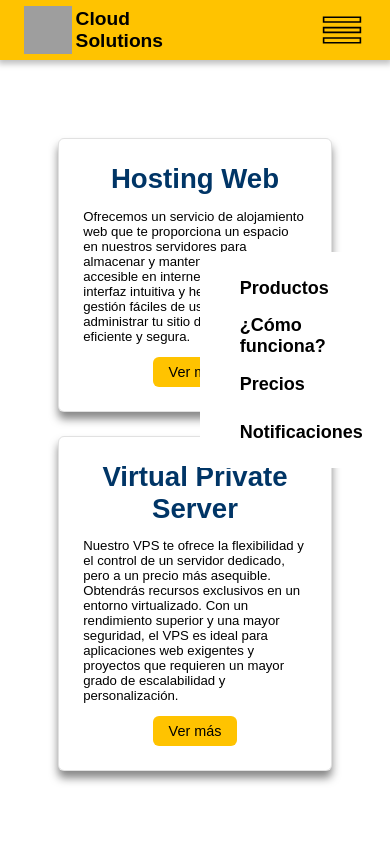
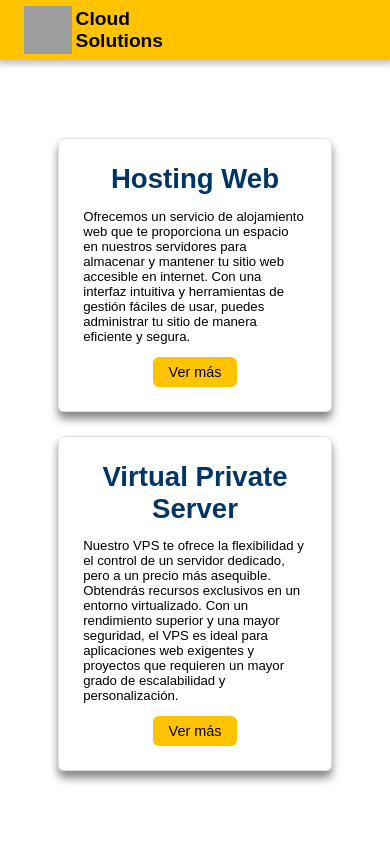
Before and after one commit to mshdvv/landing-page, a plain HTML site: page index.html in a window 390 px wide. Shown: the top 844 px of the page. Drawn offline with Linux system fonts and the light colour scheme; grey boxes are pictures that could not be loaded.

Commit message:
Fix nav-bar

```diff
--- a/index.html
+++ b/index.html
@@ -14,10 +14,7 @@
 	<p>Cloud Solutions</p>
       </div>
       <div class="nav-container">
-	<a id="menu-container" href="#">
-
 	<svg id="menu" width="800px" height="800px" viewBox="0 0 32 32" version="1.1" xmlns="http://www.w3.org/2000/svg" xmlns:xlink="http://www.w3.org/1999/xlink"> <g id="icomoon-ignore"> </g> <path d="M3.205 6.937v4.265h25.59v-4.265h-25.59zM27.729 10.136h-23.457v-2.133h23.457v2.133z" fill="#000000"> </path> <path d="M3.205 18.133h25.59v-4.265h-25.59v4.265zM4.271 14.934h23.457v2.133h-23.457v-2.133z" fill="#000000"> </path> <path d="M3.205 25.063h25.59v-4.265h-25.59v4.265zM4.271 21.864h23.457v2.133h-23.457v-2.133z" fill="#000000"> </path> </svg>
-	</a>
 	<nav id="nav-bar">
 	  <ul>
 	    <li><a class="nav-link" href="#Productos">Productos</a></li>
--- a/styles.css
+++ b/styles.css
@@ -69,10 +69,12 @@ body {
 }
 
 #menu {
+  cursor: pointer;
   width: 3rem;
   height: 3rem;
   display: none;
 }
+
 
 #nav-bar ul{
   list-style: none;
@@ -329,7 +331,7 @@ footer ul{
   margin: 0;
   display: flex;
   align-items: center;
-  gap:3rem;
+  gap:2rem;
 }
 
 footer a{
@@ -355,27 +357,8 @@ footer a{
     padding: 0;
   }
 
-  #menu {
-    cursor: pointer;
-    width: 4rem;
-    height: 4rem;
-    top:0;
-    display: block;
-  }
-
   #nav-bar {
-    position: absolute;
-    top:2.5rem;
-    background-color: white;
-    transition: 300ms;
-    transform: translateY(100%);
-  }
-
-  /* Fix nav-bar selector */
-
-  .nav-link{
-    font-size: 1.5rem;
-    padding: 0;
+    display: none;
   }
 
   #Como_funciona{
@@ -394,6 +377,7 @@ footer a{
   }
 
   .precios-container{
+    height: 100vh;
     grid-template-columns: 1fr;
     grid-template-rows: auto;
   }
```
